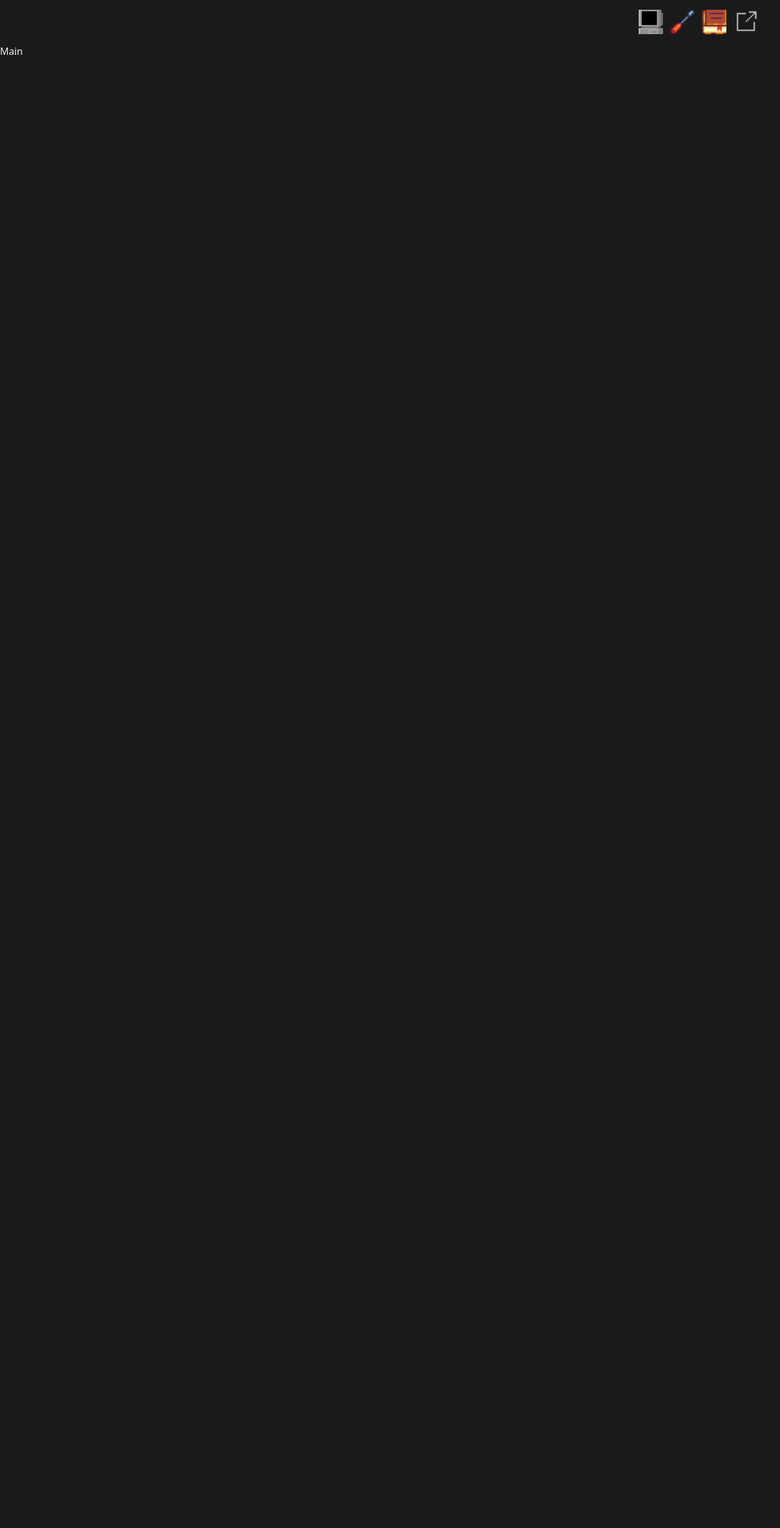
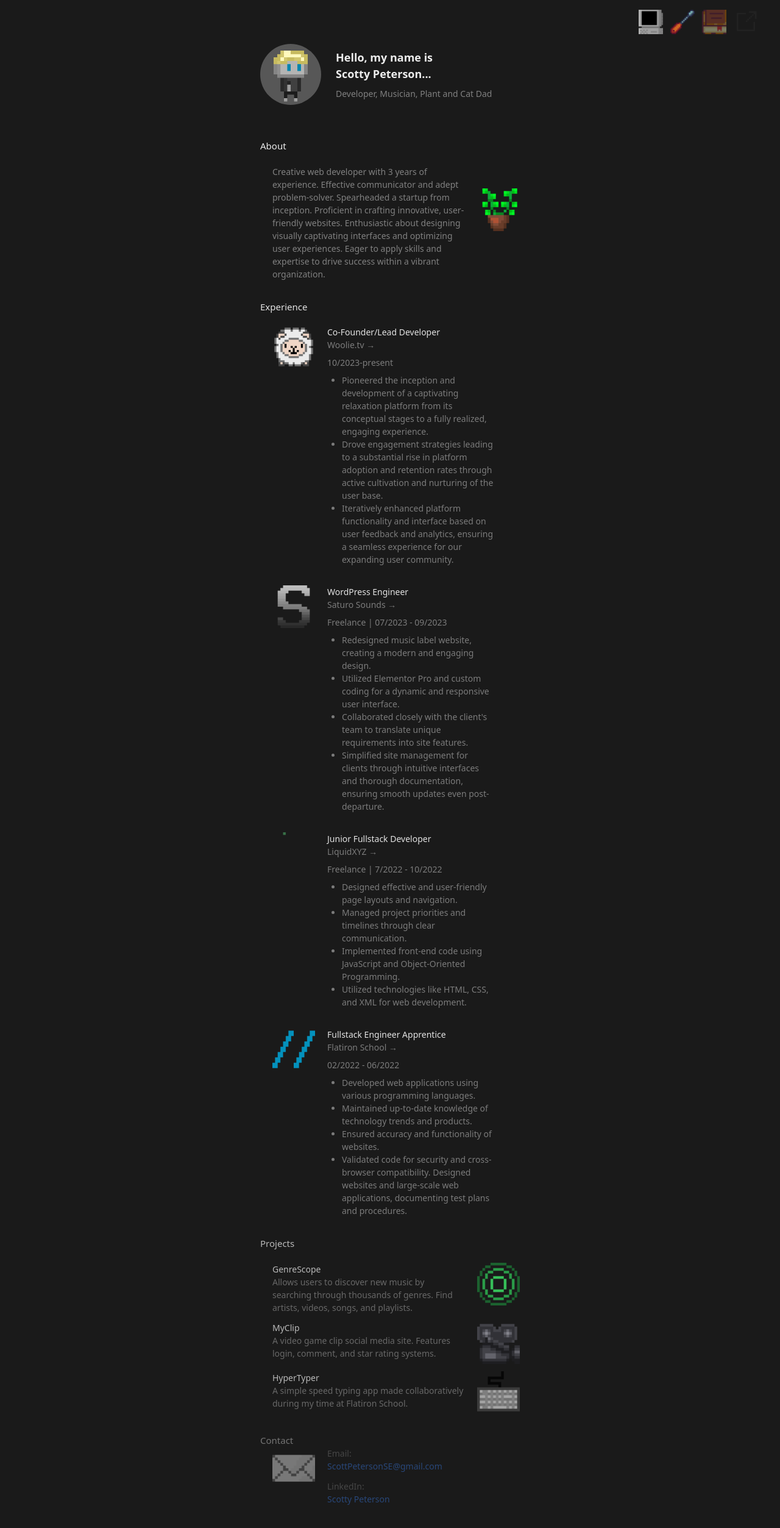
Before and after one commit to Scottsdaaale/portfolio-v2, a Next.js app: page / in a window 1280 px wide. Shown: the top 2506 px of the page at 61% size. Before the commit the page ends 800 px from the top, so only its background shows below. Built offline with nearby package versions, Linux system fonts and the light colour scheme.

Commit message:
homepage v1

```diff
--- a/app/components/routes/dev/About.js
+++ b/app/components/routes/dev/About.js
@@ -1,9 +1,30 @@
-import React from 'react'
+import React from 'react';
+// import useImageToggle from '../useImageToggle';
+// import plantPng from '../../images/Plant.png';
+import plantGif from '../../../assets/gifs/Plant.gif';
+import Image from 'next/image';
 
 function About() {
   return (
-    <div>About</div>
-  )
+    <div className='flex flex-row items-center px-3 mb-8'>
+      <div>
+        <h2 className='mb-5'>About</h2>
+        <div className='px-5'>
+          <p>
+            Creative web developer with 3 years of experience. Effective
+            communicator and adept problem-solver. Spearheaded a startup from
+            inception. Proficient in crafting innovative, user-friendly
+            websites. Enthusiastic about designing visually captivating
+            interfaces and optimizing user experiences. Eager to apply skills
+            and expertise to drive success within a vibrant organization.
+          </p>
+        </div>
+      </div>
+      <div>
+        <Image src={plantGif} alt='Plant' className='max-w-[70px]' />
+      </div>
+    </div>
+  );
 }
 
-export default About
+export default About;
--- a/app/components/routes/dev/Contact.js
+++ b/app/components/routes/dev/Contact.js
@@ -1,9 +1,58 @@
-import React from 'react'
+import React from 'react';
+
+import Image from 'next/image';
+import Link from 'next/link';
+
+import contactGif from '../../../assets/gifs/Contact.gif';
+
+const contactInfo = [
+  {
+    label: 'Email',
+    value: (
+      <Link href='mailto:ScottPetersonSE@gmail.com'>
+        ScottPetersonSE@gmail.com
+      </Link>
+    ),
+  },
+  {
+    label: 'LinkedIn',
+    value: (
+      <Link
+        href='https://www.linkedin.com/in/scotty-peterson/'
+        target='_blank'
+        rel='noopener noreferrer'
+      >
+        Scotty Peterson
+      </Link>
+    ),
+  },
+];
+
+function ContactItem({ label, value }) {
+  return (
+    <div className='mb-3'>
+      <p> {label}: </p>
+      <p className='text-blue-500 hover:underline'> {value} </p>
+    </div>
+  );
+}
 
 function Contact() {
   return (
-    <div>Contact</div>
-  )
+    <div className='px-3 mb-8'>
+      <h2>Contact</h2>
+      <div className='flex flex-row px-5'>
+        <div>
+          <Image src={contactGif} alt='Contact' className='max-w-[70px]' />
+        </div>
+        <div className='px-5'>
+          {contactInfo.map((info, index) => (
+            <ContactItem key={index} label={info.label} value={info.value} />
+          ))}
+        </div>
+      </div>
+    </div>
+  );
 }
 
-export default Contact
+export default Contact;
--- a/app/components/routes/dev/Experience.js
+++ b/app/components/routes/dev/Experience.js
@@ -1,9 +1,121 @@
-import React from 'react'
+'use client';
+
+import React from 'react';
+import { Tooltip } from 'react-tooltip';
+
+import woolieGif from '../../../assets/gifs/Woolie.gif';
+import saturoGif from '../../../assets/gifs/Saturo.gif';
+import liquidGif from '../../../assets/gifs/Liquid.gif';
+import flatironGif from '../../../assets/gifs/Flatiron.gif';
+import certificatePdf from '../../../assets/images/FlatironCertificate.pdf';
+
+import Image from 'next/image';
+import Link from 'next/link';
+
+function Job({ position, company, duration, responsibilities, gif, link }) {
+  return (
+    <div className='flex flex-row px-5 mb-8'>
+      <div className=''>
+        <Image src={gif} alt='Job' className='max-w-[70px]' />
+      </div>
+      <div className='px-5 mb-0'>
+        <h3>{position}</h3>
+        <p className='mb-2'>
+          <Link
+            href={link}
+            target='_blank'
+            rel='noreferrer'
+            className='hover:text-blue-500 transition  ease-in-out'
+          >
+            {company}
+          </Link>
+        </p>
+        <p className='mb-2'>{duration}</p>
+        <ul>
+          {responsibilities.map((responsibility, index) => (
+            <li key={index}>{responsibility}</li>
+          ))}
+        </ul>
+      </div>
+    </div>
+  );
+}
 
 function Experience() {
+  const jobData = [
+    {
+      company: 'Woolie.tv →',
+      position: 'Co-Founder/Lead Developer',
+      duration: '10/2023-present',
+      responsibilities: [
+        'Pioneered the inception and development of a captivating relaxation platform from its conceptual stages to a fully realized, engaging experience.',
+        'Drove engagement strategies leading to a substantial rise in platform adoption and retention rates through active cultivation and nurturing of the user base.',
+        'Iteratively enhanced platform functionality and interface based on user feedback and analytics, ensuring a seamless experience for our expanding user community.',
+      ],
+      gif: woolieGif,
+      link: 'https://www.woolie.tv',
+      tooltipContent: 'Woolie.tv',
+    },
+    {
+      company: 'Saturo Sounds →',
+      position: 'WordPress Engineer',
+      duration: 'Freelance | 07/2023 - 09/2023',
+      responsibilities: [
+        'Redesigned music label website, creating a modern and engaging design.',
+        'Utilized Elementor Pro and custom coding for a dynamic and responsive user interface.',
+        "Collaborated closely with the client's team to translate unique requirements into site features.",
+        'Simplified site management for clients through intuitive interfaces and thorough documentation, ensuring smooth updates even post-departure.',
+      ],
+      gif: saturoGif,
+      link: 'https://www.saturosounds.com',
+      tooltipContent: 'Saturosounds.com',
+    },
+    {
+      company: 'LiquidXYZ →',
+      position: 'Junior Fullstack Developer',
+      duration: 'Freelance | 7/2022 - 10/2022',
+      responsibilities: [
+        'Designed effective and user-friendly page layouts and navigation.',
+        'Managed project priorities and timelines through clear communication.',
+        'Implemented front-end code using JavaScript and Object-Oriented Programming.',
+        'Utilized technologies like HTML, CSS, and XML for web development.',
+      ],
+      gif: liquidGif,
+      link: 'https://www.linkedin.com/company/liquid-xyz/',
+      tooltipContent: 'LiquidXYZ LinkedIn',
+    },
+    {
+      company: 'Flatiron School →',
+      position: 'Fullstack Engineer Apprentice',
+      duration: '02/2022 - 06/2022',
+      responsibilities: [
+        'Developed web applications using various programming languages.',
+        'Maintained up-to-date knowledge of technology trends and products.',
+        'Ensured accuracy and functionality of websites.',
+        'Validated code for security and cross-browser compatibility. Designed websites and large-scale web applications, documenting test plans and procedures.',
+      ],
+      gif: flatironGif,
+      link: certificatePdf,
+      tooltipContent: 'Flatiron Certificate',
+    },
+  ];
+
   return (
-    <div>Experience</div>
-  )
+    <div className='px-3 mb-8'>
+      <h2 className='mb-5'>Experience</h2>
+      {jobData.map((job, index) => (
+        <Job
+          key={index}
+          company={job.company}
+          position={job.position}
+          duration={job.duration}
+          responsibilities={job.responsibilities}
+          gif={job.gif}
+          link={job.link}
+        />
+      ))}
+    </div>
+  );
 }
 
-export default Experience
+export default Experience;
--- a/app/components/routes/dev/Intro.js
+++ b/app/components/routes/dev/Intro.js
@@ -1,9 +1,33 @@
-import React from 'react'
+import React from 'react';
+import logoImage from '../../../assets/gifs/Me.gif';
+import FadeInWrapper from '../../common/FadeInWrapper';
+import Image from 'next/image';
 
 function Intro() {
   return (
-    <div>Intro</div>
-  )
+    <div className='mb-14'>
+      <div className='flex flex-row items-center justify-center'>
+        <div className='px-3'>
+          <FadeInWrapper delay={0}>
+            <Image src={logoImage} alt='Logo' className='rounded-full max-w-[100px]' />
+          </FadeInWrapper>
+        </div>
+        <div className='px-3 flex flex-col'>
+          <FadeInWrapper delay={1800}>
+            <h1 className='font-semibold'>
+              Hello, my name is Scotty&nbsp;Peterson...
+            </h1>
+            <h1 className='mb-2'></h1>
+          </FadeInWrapper>
+          <FadeInWrapper delay={3000}>
+            <p className=''>
+              Developer, Musician, Plant and&nbsp;Cat&nbsp;Dad
+            </p>
+          </FadeInWrapper>
+        </div>
+      </div>
+    </div>
+  );
 }
 
-export default Intro
+export default Intro;
--- a/app/components/routes/dev/Main.js
+++ b/app/components/routes/dev/Main.js
@@ -1,9 +1,29 @@
-import React from 'react'
+import React from 'react';
+import About from './About';
+import Contact from './Contact';
+import Experience from './Experience';
+import Intro from './Intro';
+import Projects from './Projects';
+import FadeInWrapper from '../../common/FadeInWrapper';
 
 function Main() {
   return (
-    <div>Main</div>
-  )
+    <div className="container mx-auto max-w-[450px]">
+      <Intro />
+      <FadeInWrapper delay={5000}>
+        <About />
+      </FadeInWrapper>
+      <FadeInWrapper delay={5200}>
+        <Experience />
+      </FadeInWrapper>
+      <FadeInWrapper delay={5400}>
+        <Projects />
+      </FadeInWrapper>
+      <FadeInWrapper delay={5600}>
+        <Contact />
+      </FadeInWrapper>
+    </div>
+  );
 }
 
-export default Main
+export default Main;
--- a/app/components/routes/dev/Projects.js
+++ b/app/components/routes/dev/Projects.js
@@ -1,9 +1,66 @@
-import React from 'react'
+import React from 'react';
+import Image from 'next/image';
+import Link from 'next/link';
+
+import genrescopeGif from '../../../assets/gifs/GenreScope.gif';
+import myclipGif from '../../../assets/gifs/MyClip.gif';
+import hypertyperGif from '../../../assets/gifs/HyperTyper.gif';
+
+function Project({ title, description, gif, githubLink }) {
+  return (
+    <div className='flex flex-row mb-3'>
+      <div className='px-5'>
+        <h3>{title}</h3>
+        <p>{description}</p>
+      </div>
+      <div>
+        <Link href={githubLink} target='_blank' rel='noopener noreferrer'>
+          <Image src={gif} alt='Project' className='max-w-[70px]'/>
+        </Link>
+      </div>
+    </div>
+  );
+}
 
 function Projects() {
+  const projectInfo = [
+    {
+      title: 'GenreScope',
+      description:
+        'Allows users to discover new music by searching through thousands of genres. Find artists, videos, songs, and playlists.',
+      gif: genrescopeGif,
+      githubLink: 'https://github.com/Scottsdaaale/GenreScope',
+    },
+    {
+      title: 'MyClip',
+      description:
+        'A video game clip social media site. Features login, comment, and star rating systems.',
+      gif: myclipGif,
+      githubLink: 'https://github.com/Scottsdaaale/MyClip',
+    },
+    {
+      title: 'HyperTyper',
+      description:
+        'A simple speed typing app made collaboratively during my time at Flatiron School.',
+      gif: hypertyperGif,
+      githubLink: 'https://github.com/Scottsdaaale/HyperTyper',
+    },
+  ];
+
   return (
-    <div>Projects</div>
-  )
+    <div className='mb-8 px-3'>
+      <h2 className='mb-5'>Projects</h2>
+      {projectInfo.map((info, index) => (
+        <Project
+          key={index}
+          title={info.title}
+          description={info.description}
+          gif={info.gif}
+          githubLink={info.githubLink}
+        />
+      ))}
+    </div>
+  );
 }
 
-export default Projects
+export default Projects;
```
